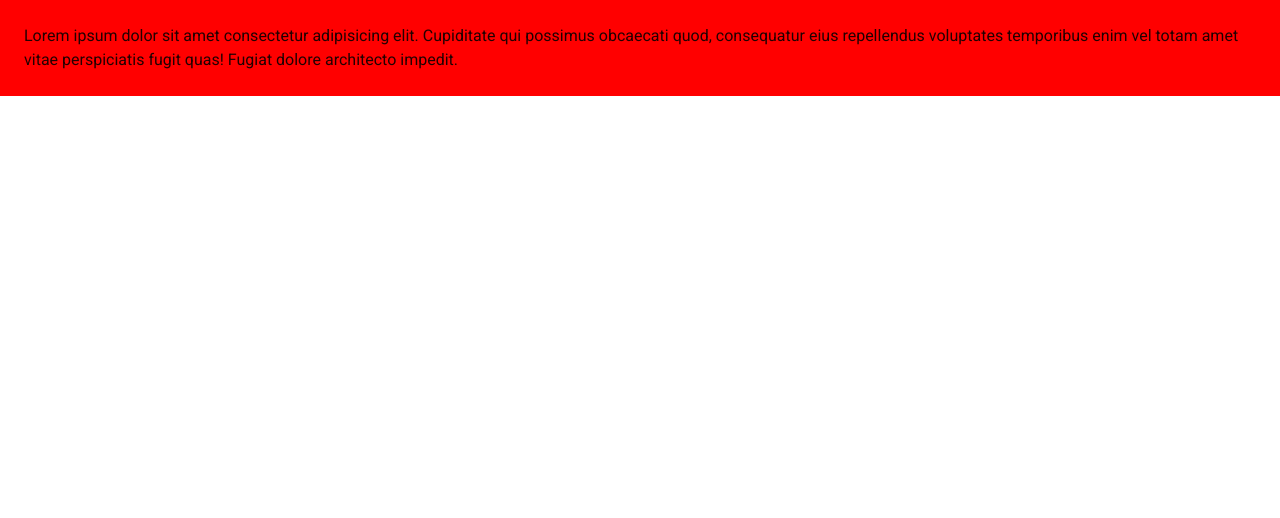
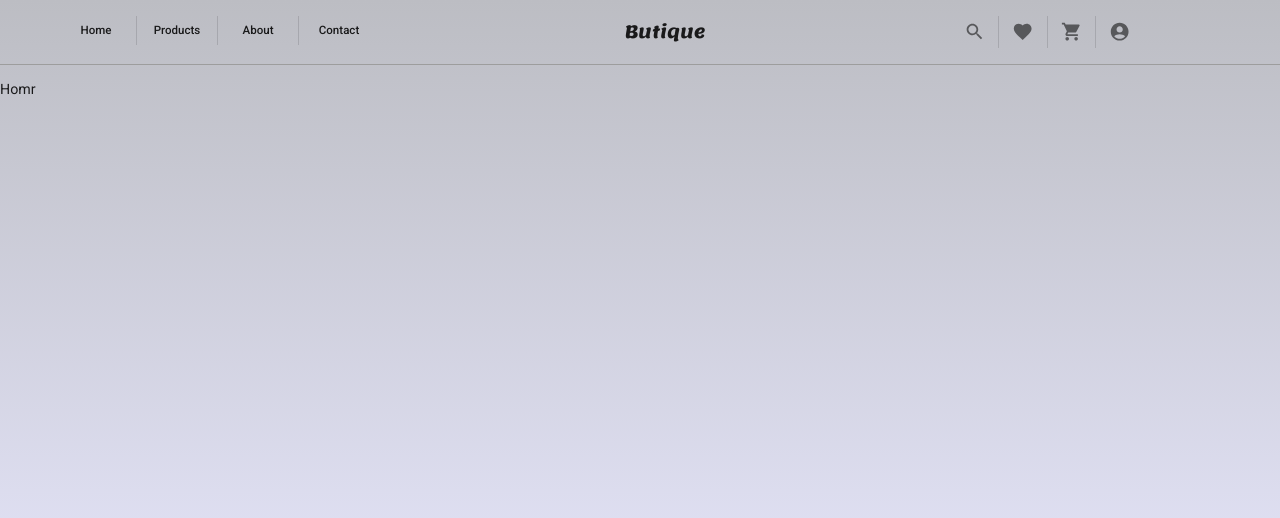
Before and after one commit to serkanbulutgenc/next-mui-training, a Next.js app: page / in a window 1280 px wide. Shown: the top 518 px of the page. Built offline with nearby package versions, Linux system fonts and the light colour scheme; what @mui/material-nextjs would draw is missing.

Commit message:
Created basic site appbar

```diff
--- a/src/app/globals.css
+++ b/src/app/globals.css
@@ -0,0 +1,10 @@
+body{
+
+background-color: #bcbdc3;
+background-image: linear-gradient(180deg, #bcbdc3 0%, #e4e4f9 77%);
+
+/*background: rgb(2,0,36);
+/background: linear-gradient(0deg, rgba(2,0,36,1) 0%, rgba(9,9,121,1) 12%, rgba(0,212,255,1) 100%);*/
+background-repeat: no-repeat;
+background-attachment: fixed;
+}
--- a/src/app/layout.tsx
+++ b/src/app/layout.tsx
@@ -1,12 +1,14 @@
 import type { Metadata } from "next";
 import {AppRouterCacheProvider} from '@mui/material-nextjs/v15-appRouter'
-import { Roboto } from "next/font/google";
+import { Lemon, Roboto } from "next/font/google";
 import { ThemeProvider } from "@mui/material/styles";
+import { CssBaseline } from "@mui/material";
+import SiteAppBar from "@/components/site-appbar";
 import theme from "@/ui/theme";
 import "./globals.css";
-import { CssBaseline } from "@mui/material";
 
 const roboto = Roboto({weight:['300', '400', '500','700'], subsets:['latin'], display:'swap', variable:'--font-roboto'})
+const lemon = Lemon({weight:['400'], subsets:['latin'], variable:'--font-lemon'})
 
 export const metadata: Metadata = {
   title: "Next App with @mui",
@@ -20,12 +22,13 @@ export default function RootLayout({
 }>) {
   return (
     <html lang="en">
-      <body className={`${roboto.variable}`}>
+      <body className={`${roboto.variable} ${lemon.variable}`} >
         <AppRouterCacheProvider options={{key:'css'}}>
           <ThemeProvider theme={theme}>
-          <CssBaseline/>
-        {children}
-        </ThemeProvider>
+            <CssBaseline/>
+            <SiteAppBar/>
+              {children}
+          </ThemeProvider>
         </AppRouterCacheProvider>
       </body>
     </html>
--- a/src/app/page.tsx
+++ b/src/app/page.tsx
@@ -1,12 +1,6 @@
-import { Box, Typography } from "@mui/material";
-
 
 export default function Home() {
   return (
-    <Box component={'div'} sx={{p:3, backgroundColor:'red'}}>
-      <Typography variant="body1" component={'div'}>
-        Lorem ipsum dolor sit amet consectetur adipisicing elit. Cupiditate qui possimus obcaecati quod, consequatur eius repellendus voluptates temporibus enim vel totam amet vitae perspiciatis fugit quas! Fugiat dolore architecto impedit.
-      </Typography>
-    </Box>
+      <p>Homr</p>
   );
 }
--- /dev/null
+++ b/src/components/site-appbar.tsx
@@ -0,0 +1,44 @@
+import { AppBar, Box, Button, Container, Divider, IconButton, Stack, Toolbar, Typography } from "@mui/material";
+import Grid from '@mui/material/Grid2';
+import AccountCircleIcon from '@mui/icons-material/AccountCircle';
+import FavoriteIcon from '@mui/icons-material/Favorite';
+import ShoppingCartIcon from '@mui/icons-material/ShoppingCart';
+import SearchIcon from '@mui/icons-material/Search';
+
+export default function SiteAppBar(){
+    return <AppBar position="static" color="transparent" sx={{borderBottom:'1px solid #9d9d9d'}}>
+        <Toolbar disableGutters>
+            <Container maxWidth={'lg'}>
+                <Box sx={{flexGrow:1}}>
+                    <Grid container spacing={1} >
+                        <Grid size={'auto'}>
+                            <Stack direction={'row'} spacing={1} component={'nav'}  divider={<Divider orientation="vertical" flexItem />}>
+                                <Button variant={'text'} size="small" color="inherit" href="/">Home</Button>
+                                <Button variant={'text'} size="small" color="inherit" href="products">Products</Button>
+                                <Button variant={'text'} size="small" color="inherit">About</Button>
+                                <Button variant={'text'} size="small" color="inherit">Contact</Button>
+                            </Stack>
+                        </Grid>
+                        <Grid size={6} display={'flex'} justifyContent={'center'} alignItems={'center'}><Typography variant={'h6'} component={'div'} color={'textPrimary'} fontFamily={`var(--font-lemon)`}>Butique</Typography></Grid>
+                        <Grid size={'auto'}>
+                        <Stack direction={'row-reverse'} spacing={1}  divider={<Divider orientation="vertical" flexItem />}>
+                                <IconButton>
+                                    <AccountCircleIcon/>
+                                </IconButton>
+                                <IconButton>
+                                    <ShoppingCartIcon/>
+                                </IconButton>
+                                <IconButton>
+                                    <FavoriteIcon/>
+                                </IconButton>
+                                <IconButton>
+                                    <SearchIcon/>
+                                </IconButton>
+                            </Stack>
+                        </Grid>
+                    </Grid>
+                </Box>
+            </Container>
+        </Toolbar>
+    </AppBar>
+}
--- a/src/ui/theme.ts
+++ b/src/ui/theme.ts
@@ -5,7 +5,33 @@ import { createTheme, responsiveFontSizes } from "@mui/material/styles";
 
 const theme  = responsiveFontSizes(createTheme({
     typography:{
+        htmlFontSize:18,
         fontFamily: 'var(--font-roboto)'
+    },
+    components:{
+        MuiAppBar:{
+            defaultProps:{
+                elevation:0,
+
+            }
+        },
+        MuiIconButton:{
+            defaultProps:{
+                size:'small',
+                disableRipple:true,
+            }
+        },
+        MuiButton:{
+            defaultProps:{
+                disableElevation:true,
+                disableRipple:true,
+            },
+            styleOverrides:{
+                root:{
+                    textTransform:'unset'
+                }
+            }
+        }
     },
     cssVariables:true
 }))
```
